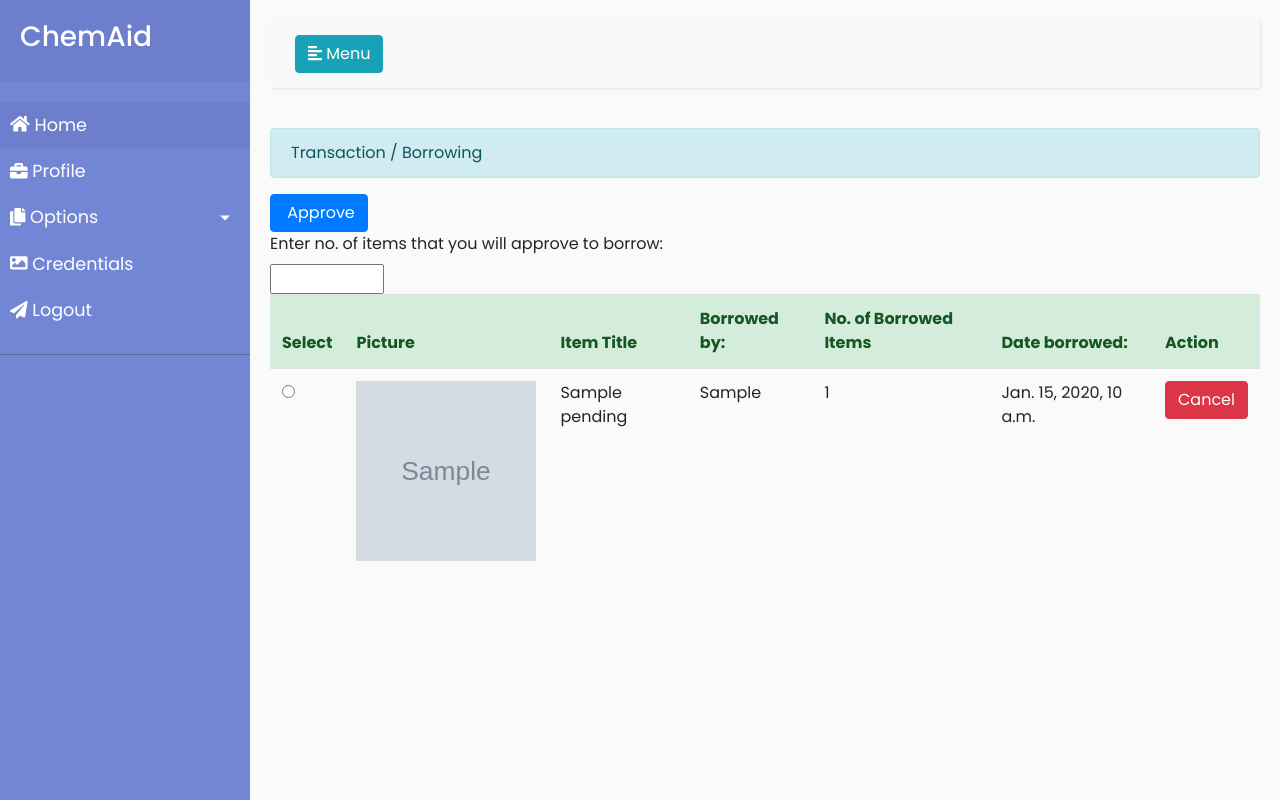
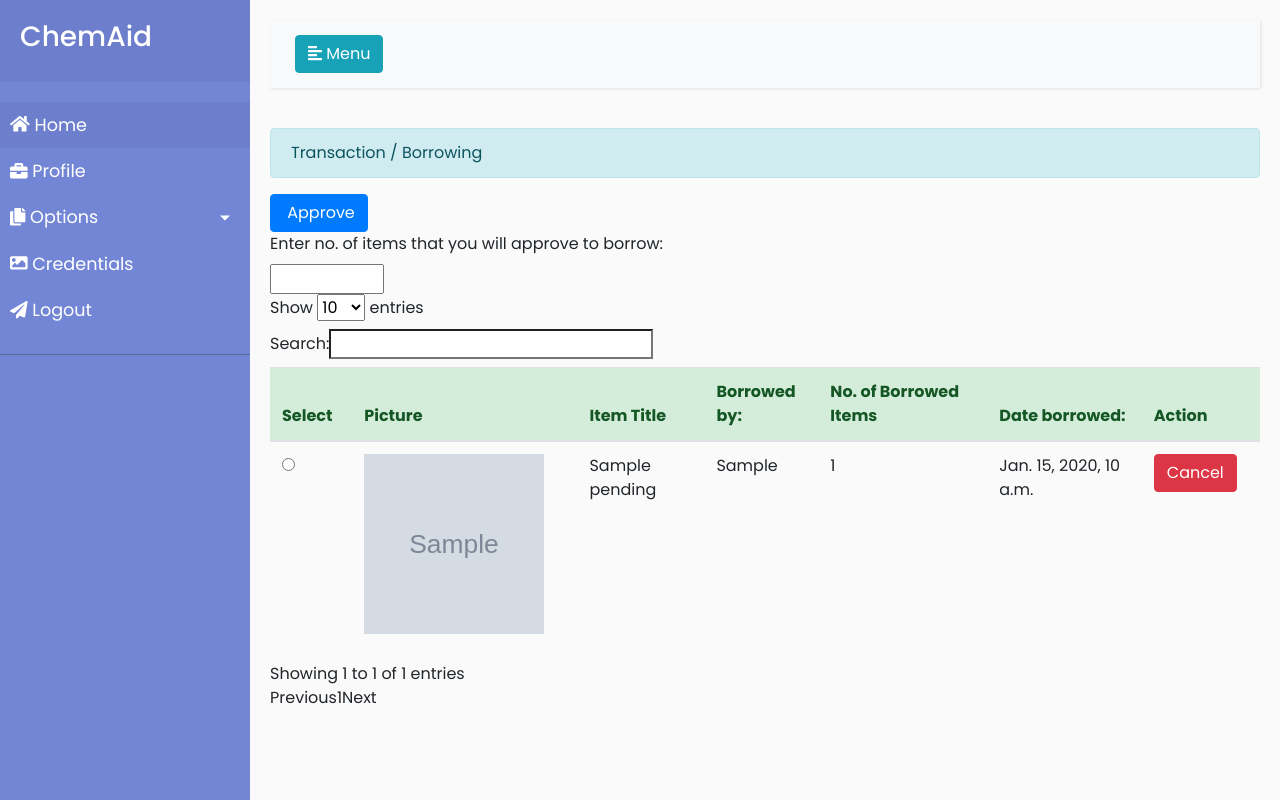
Before and after one commit to aatolomia/Bio-Lab-Application, a Django app: template ChemAid/Items/templates/items/request.html in a window 1280 px wide. Run offline with Django 3.2, Linux system fonts and the light colour scheme; the template is opened without the code that fills it: most values are stand-ins (such as "Sample title", 1, 10 or a date in 2020); grey boxes marked "Sample" are stand-in pictures; parts of the project's set-up code (start-up, migrations or seed data) failed here and were passed over; some libraries are stand-ins or nearby versions.

Commit message:
Update request.html

```diff
--- a/ChemAid/Items/templates/items/request.html
+++ b/ChemAid/Items/templates/items/request.html
@@ -74,4 +74,13 @@
 <script src="{% static 'js/jquery-2.2.3.js' %}"></script>
 <script src="{% static 'js/bootstrap.min.js' %}"></script>
 <script src="{% static 'js/datatables.min.js' %}"></script>
+<script src="https://ajax.googleapis.com/ajax/libs/jquery/2.1.3/jquery.min.js"></script>
+<script src="//cdn.datatables.net/1.10.7/js/jquery.dataTables.min.js"></script>
+    <script>
+        $(document).ready(function () {
+            $('#table').DataTable();
+        });
+
+
+    </script>
 {% endblock %}
```
